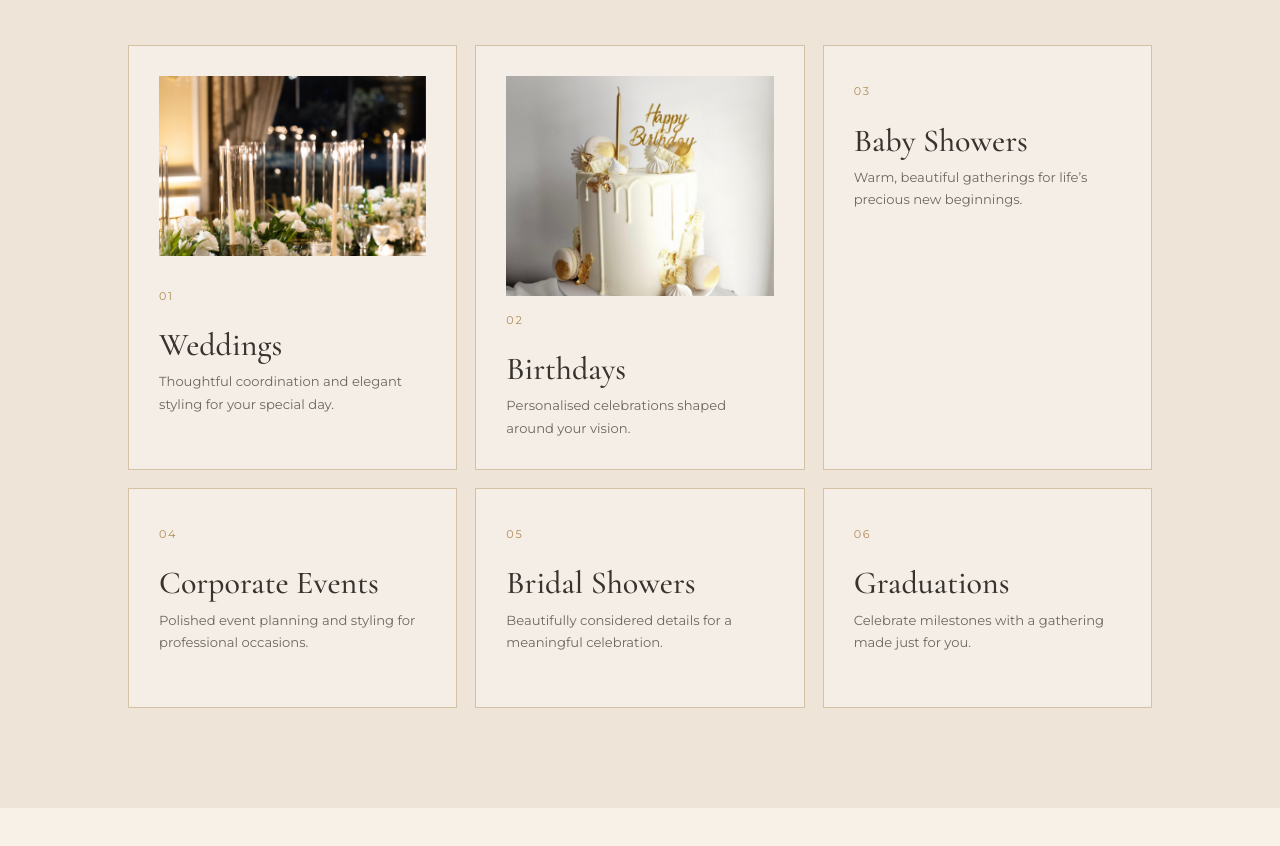
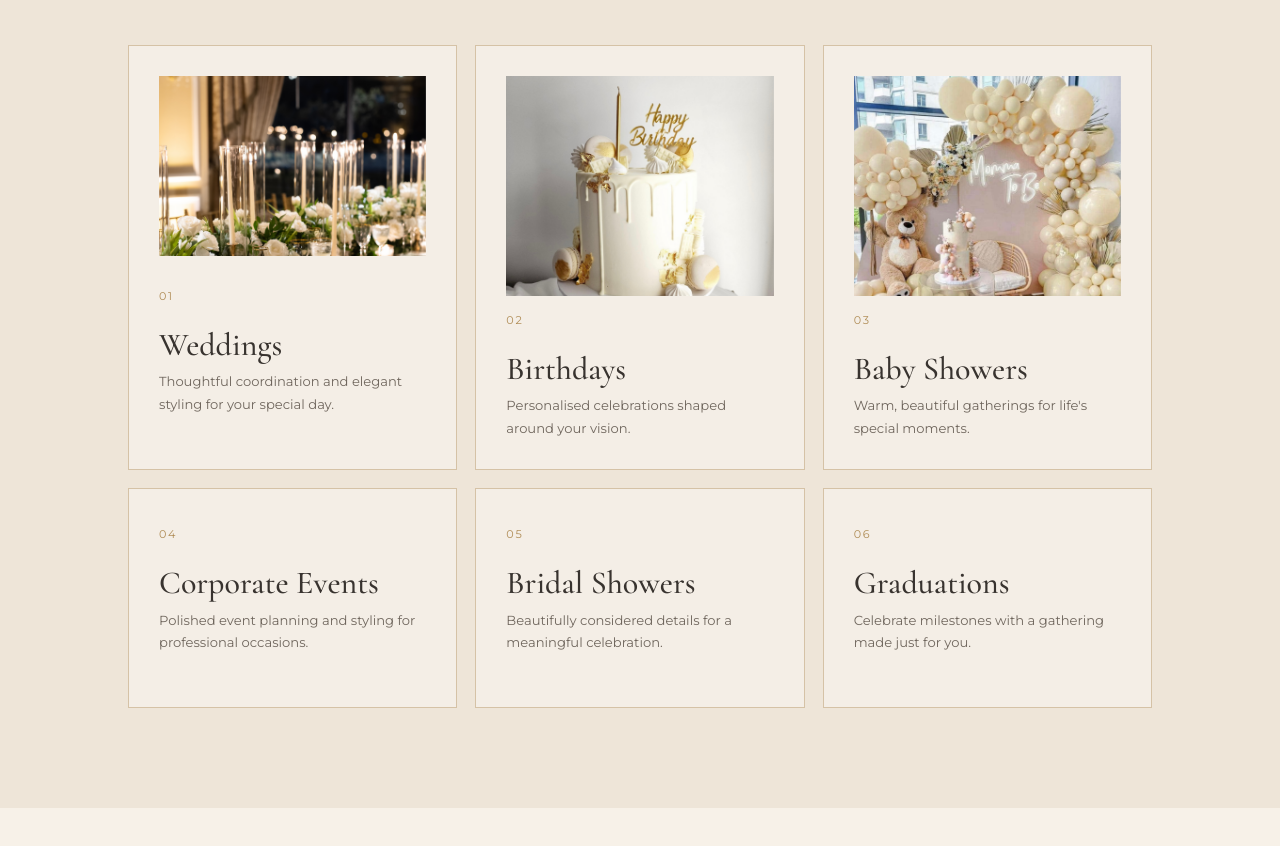
Before and after one commit to MendyHans/thalana-events, a plain HTML site: page index.html in a window 1280 px wide. Shown: the part 1483-2329 px from the top of the page. Drawn offline with nearby package versions, Linux system fonts and the light colour scheme.

Commit message:
Update Baby Showers section with image and text

```diff
--- a/index.html
+++ b/index.html
@@ -57,7 +57,7 @@
       <div class="service-grid">
         <article class="service-card"><img src="assets/weddings.png.PNG" alt="Wedding event setup" style="width:100%;height:180px;object-fit:cover;margin-bottom:16px;"><span class="service-number">01</span><h3>Weddings</h3><p>Thoughtful coordination and elegant styling for your special day.</p></article>
         <article class="service-card"><img src="assets/birthdays.png.PNG" alt="Birthday event setup" style="width:100%; height:220px; object-fit:cover;"><span class="service-number">02</span><h3>Birthdays</h3><p>Personalised celebrations shaped around your vision.</p></article>
-        <article class="service-card"><span class="service-number">03</span><h3>Baby Showers</h3><p>Warm, beautiful gatherings for life’s precious new beginnings.</p></article>
+        <article class="service-card"><img src="assets/baby-showers.png.PNG" alt="Baby shower event setup" style="width:100%; height:220px; object-fit:cover;"><span class="service-number">03</span><h3>Baby Showers</h3><p>Warm, beautiful gatherings for life's special moments.</p></article>
         <article class="service-card"><span class="service-number">04</span><h3>Corporate Events</h3><p>Polished event planning and styling for professional occasions.</p></article>
         <article class="service-card"><span class="service-number">05</span><h3>Bridal Showers</h3><p>Beautifully considered details for a meaningful celebration.</p></article>
         <article class="service-card"><span class="service-number">06</span><h3>Graduations</h3><p>Celebrate milestones with a gathering made just for you.</p></article>
```
